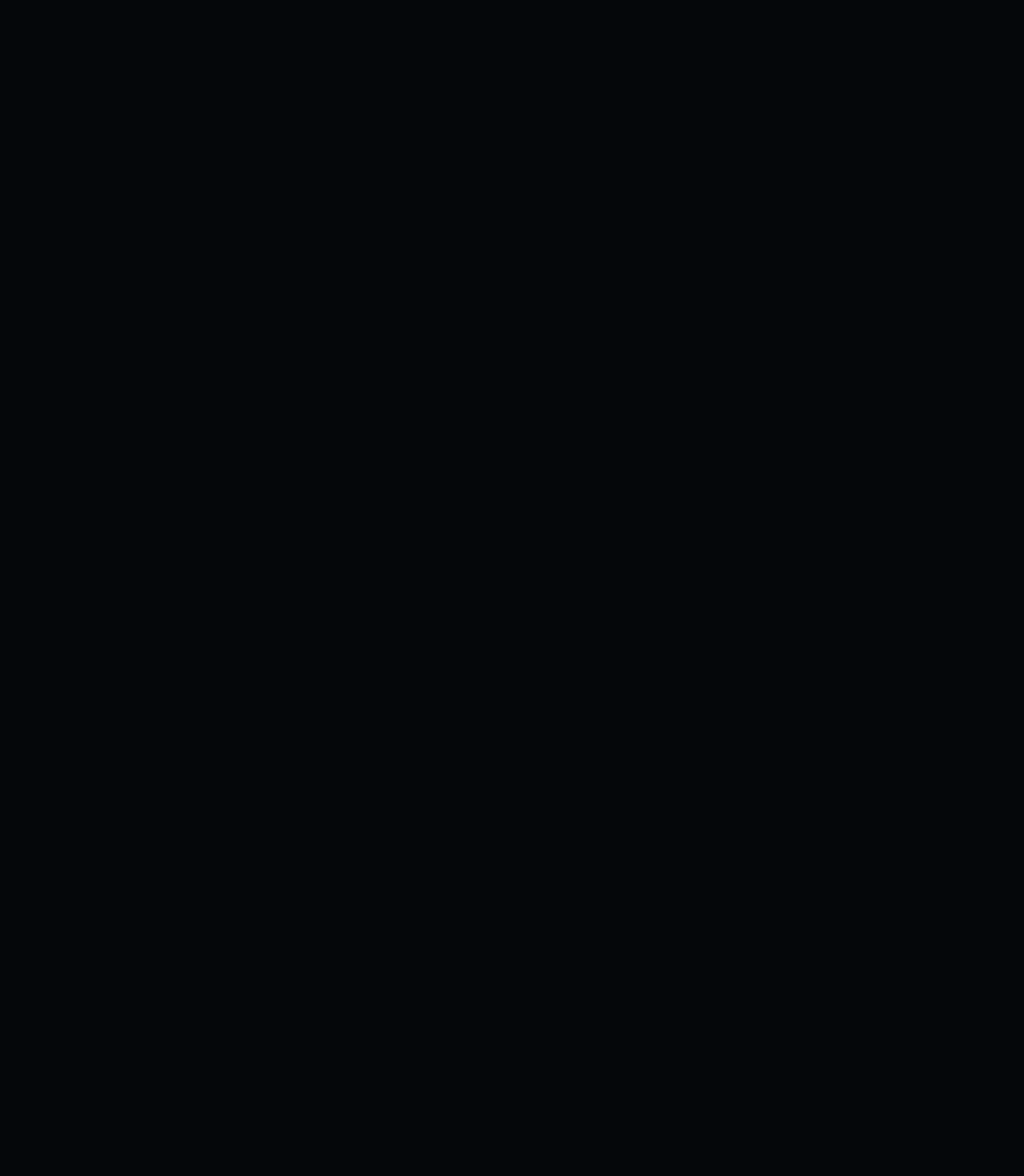
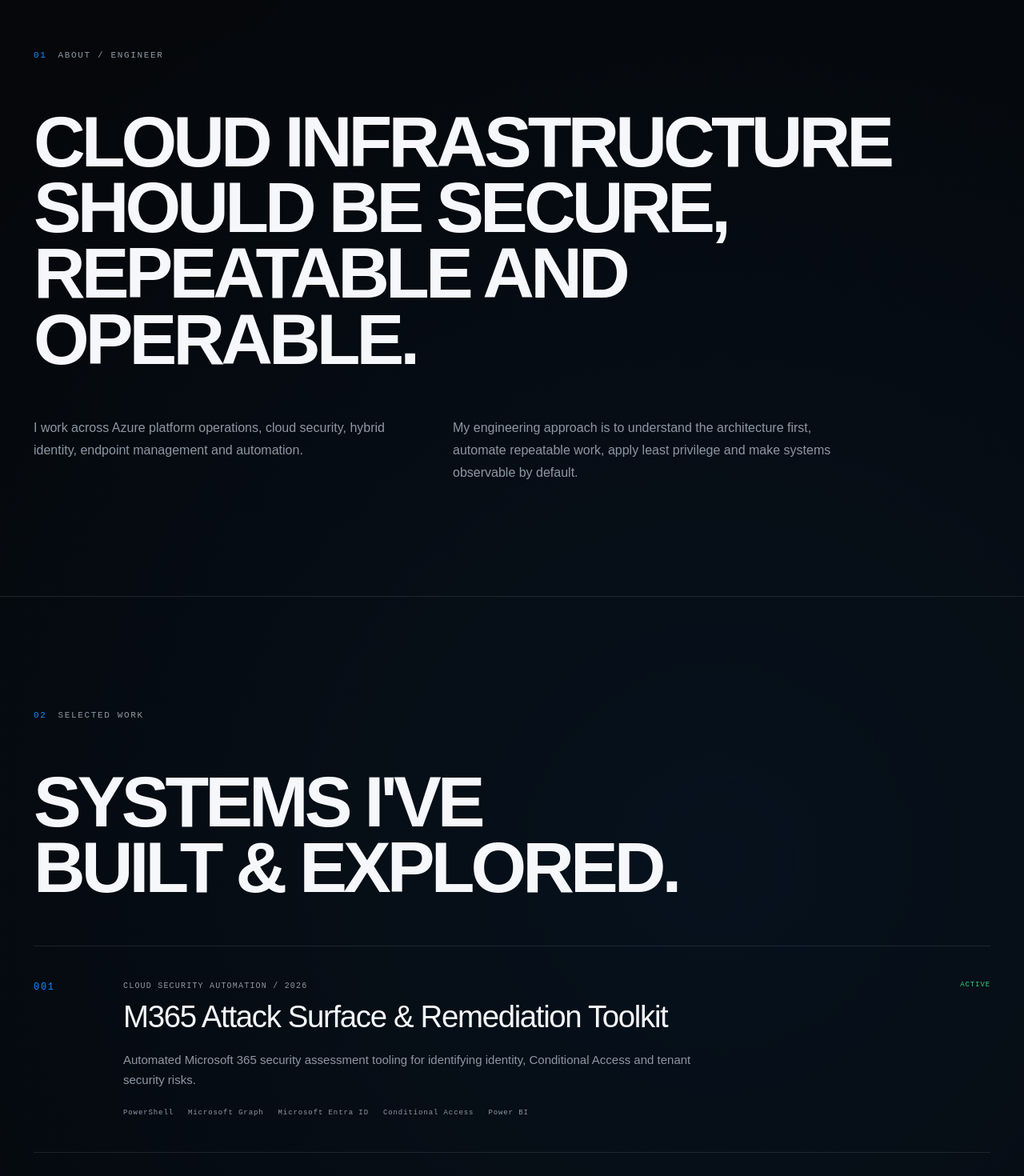
Before and after one commit to obed015/azure-platform-engineering-portfolio, a Next.js app: page / in a window 1280 px wide. Shown: the part 880-2350 px from the top of the page at 80% size. Before the commit the page ends 800 px from the top, so only its background shows below. Built offline with nearby package versions, Linux system fonts and the light colour scheme.

Commit message:
feat: add homepage section architecture

```diff
--- a/src/app/globals.css
+++ b/src/app/globals.css
@@ -325,3 +325,216 @@ a {
     padding: 22px 20px;
   }
 }
+
+/* ========================================
+   SECTION SYSTEM
+======================================== */
+
+.section-shell {
+  position: relative;
+
+  padding: 140px 0;
+
+  border-top: 1px solid var(--border);
+}
+
+.section-shell-content {
+  margin-top: 58px;
+}
+
+.section-shell-title {
+  margin: 0;
+
+  max-width: 1100px;
+
+  font-size: clamp(48px, 7vw, 112px);
+  line-height: 0.92;
+  letter-spacing: -0.055em;
+  font-weight: 800;
+}
+
+.section-shell-body {
+  margin-top: 56px;
+}
+
+.section-intro {
+  max-width: 720px;
+
+  margin: 0;
+
+  color: var(--foreground-muted);
+
+  font-size: clamp(16px, 1.3vw, 20px);
+  line-height: 1.7;
+}
+
+/* ========================================
+   ABOUT
+======================================== */
+
+.about-copy {
+  display: grid;
+  grid-template-columns: repeat(2, minmax(0, 1fr));
+  gap: 48px;
+
+  max-width: 1000px;
+}
+
+.about-copy p {
+  margin: 0;
+
+  color: var(--foreground-muted);
+
+  font-size: clamp(16px, 1.25vw, 19px);
+  line-height: 1.75;
+}
+
+/* ========================================
+   PROJECT PREVIEWS
+======================================== */
+
+.project-preview-list {
+  border-top: 1px solid var(--border);
+}
+
+.project-preview {
+  display: grid;
+  grid-template-columns: 80px minmax(0, 1fr) auto;
+  gap: 32px;
+
+  padding: 42px 0;
+
+  border-bottom: 1px solid var(--border);
+}
+
+.project-preview-number {
+  color: var(--azure);
+
+  font-family: "Courier New", monospace;
+  font-size: 12px;
+  letter-spacing: 0.14em;
+}
+
+.project-preview-category {
+  margin: 0 0 12px;
+
+  color: var(--foreground-muted);
+
+  font-family: "Courier New", monospace;
+  font-size: 10px;
+  letter-spacing: 0.12em;
+  text-transform: uppercase;
+}
+
+.project-preview h3 {
+  margin: 0;
+
+  max-width: 900px;
+
+  font-size: clamp(28px, 3vw, 52px);
+  line-height: 1;
+  letter-spacing: -0.035em;
+}
+
+.project-preview-description {
+  max-width: 760px;
+
+  margin: 22px 0 0;
+
+  color: var(--foreground-muted);
+
+  font-size: 15px;
+  line-height: 1.7;
+}
+
+.project-preview-tech {
+  display: flex;
+  flex-wrap: wrap;
+  gap: 8px 18px;
+
+  margin-top: 22px;
+}
+
+.project-preview-tech span,
+.project-preview-status {
+  font-family: "Courier New", monospace;
+  font-size: 9px;
+  letter-spacing: 0.1em;
+}
+
+.project-preview-tech span {
+  color: var(--foreground-muted);
+}
+
+.project-preview-status {
+  color: var(--success);
+  white-space: nowrap;
+}
+
+/* ========================================
+   CONTACT
+======================================== */
+
+.contact-placeholder {
+  display: flex;
+  flex-wrap: wrap;
+  gap: 18px 32px;
+
+  color: var(--foreground-muted);
+
+  font-family: "Courier New", monospace;
+  font-size: 11px;
+  letter-spacing: 0.13em;
+}
+
+/* ========================================
+   SECTION RESPONSIVE
+======================================== */
+
+@media (max-width: 900px) {
+  .section-shell {
+    padding: 100px 0;
+  }
+
+  .about-copy {
+    grid-template-columns: 1fr;
+    gap: 24px;
+  }
+
+  .project-preview {
+    grid-template-columns: 50px minmax(0, 1fr);
+  }
+
+  .project-preview-status {
+    grid-column: 2;
+  }
+}
+
+@media (max-width: 700px) {
+  .section-shell {
+    padding: 82px 0;
+  }
+
+  .section-shell-content {
+    margin-top: 38px;
+  }
+
+  .section-shell-title {
+    font-size: clamp(46px, 15vw, 76px);
+  }
+
+  .section-shell-body {
+    margin-top: 38px;
+  }
+
+  .project-preview {
+    grid-template-columns: 1fr;
+    gap: 12px;
+
+    padding: 34px 0;
+  }
+
+  .project-preview-status {
+    grid-column: 1;
+  }
+}
--- a/src/app/page.tsx
+++ b/src/app/page.tsx
@@ -1,5 +1,10 @@
+import { About } from "@/components/about/About";
+import { Contact } from "@/components/contact/Contact";
+import { Experience } from "@/components/experience/Experience";
 import { Hero } from "@/components/hero/Hero";
+import { Lab } from "@/components/lab/Lab";
 import { Navigation } from "@/components/navigation/Navigation";
+import { Projects } from "@/components/projects/Projects";
 
 export default function Home() {
   return (
@@ -8,7 +13,18 @@ export default function Home() {
       className="platform-shell"
     >
       <Navigation />
+
       <Hero />
+
+      <About />
+
+      <Projects />
+
+      <Lab />
+
+      <Experience />
+
+      <Contact />
     </main>
   );
 }
--- /dev/null
+++ b/src/components/about/About.tsx
@@ -0,0 +1,37 @@
+import { SectionShell } from "@/components/ui/SectionShell";
+
+export function About() {
+  return (
+    <SectionShell
+      id="about"
+      number="01"
+      label="ABOUT / ENGINEER"
+      title={
+        <>
+          CLOUD INFRASTRUCTURE
+          <br />
+          SHOULD BE SECURE,
+          <br />
+          REPEATABLE AND
+          <br />
+          OPERABLE.
+        </>
+      }
+    >
+      <div className="about-copy">
+        <p>
+          I work across Azure platform operations, cloud
+          security, hybrid identity, endpoint management
+          and automation.
+        </p>
+
+        <p>
+          My engineering approach is to understand the
+          architecture first, automate repeatable work,
+          apply least privilege and make systems
+          observable by default.
+        </p>
+      </div>
+    </SectionShell>
+  );
+}
--- /dev/null
+++ b/src/components/contact/Contact.tsx
@@ -0,0 +1,27 @@
+import { SectionShell } from "@/components/ui/SectionShell";
+
+export function Contact() {
+  return (
+    <SectionShell
+      id="contact"
+      number="05"
+      label="ESTABLISH CONNECTION"
+      title={
+        <>
+          LET&apos;S BUILD
+          <br />
+          SOMETHING
+          <br />
+          RELIABLE.
+        </>
+      }
+    >
+      <div className="contact-placeholder">
+        <span>EMAIL</span>
+        <span>LINKEDIN</span>
+        <span>GITHUB</span>
+        <span>CV</span>
+      </div>
+    </SectionShell>
+  );
+}
--- /dev/null
+++ b/src/components/experience/Experience.tsx
@@ -0,0 +1,26 @@
+import { SectionShell } from "@/components/ui/SectionShell";
+
+export function Experience() {
+  return (
+    <SectionShell
+      id="experience"
+      number="04"
+      label="EXPERIENCE"
+      title={
+        <>
+          FROM SUPPORT
+          <br />
+          TO PLATFORM
+          <br />
+          ENGINEERING.
+        </>
+      }
+    >
+      <p className="section-intro">
+        Building experience across infrastructure,
+        Microsoft Azure, endpoint engineering,
+        cloud security and platform operations.
+      </p>
+    </SectionShell>
+  );
+}
--- /dev/null
+++ b/src/components/lab/Lab.tsx
@@ -0,0 +1,26 @@
+import { SectionShell } from "@/components/ui/SectionShell";
+
+export function Lab() {
+  return (
+    <SectionShell
+      id="lab"
+      number="03"
+      label="HOMELAB"
+      title={
+        <>
+          MY CLOUD
+          <br />
+          DOESN&apos;T START
+          <br />
+          IN THE CLOUD.
+        </>
+      }
+    >
+      <p className="section-intro">
+        Hybrid infrastructure combining Active Directory,
+        Microsoft Entra ID, Microsoft Intune, Windows Server,
+        pfSense and Hyper-V.
+      </p>
+    </SectionShell>
+  );
+}
--- /dev/null
+++ b/src/components/projects/Projects.tsx
@@ -0,0 +1,56 @@
+import { projects } from "@/data/projects";
+import { SectionShell } from "@/components/ui/SectionShell";
+
+export function Projects() {
+  return (
+    <SectionShell
+      id="projects"
+      number="02"
+      label="SELECTED WORK"
+      title={
+        <>
+          SYSTEMS I&apos;VE
+          <br />
+          BUILT &amp; EXPLORED.
+        </>
+      }
+    >
+      <div className="project-preview-list">
+        {projects.map((project) => (
+          <article
+            key={project.id}
+            className="project-preview"
+          >
+            <div className="project-preview-number">
+              {project.number}
+            </div>
+
+            <div className="project-preview-main">
+              <p className="project-preview-category">
+                {project.category} / {project.year}
+              </p>
+
+              <h3>{project.title}</h3>
+
+              <p className="project-preview-description">
+                {project.description}
+              </p>
+
+              <div className="project-preview-tech">
+                {project.technologies.map((technology) => (
+                  <span key={technology}>
+                    {technology}
+                  </span>
+                ))}
+              </div>
+            </div>
+
+            <div className="project-preview-status">
+              {project.status.toUpperCase()}
+            </div>
+          </article>
+        ))}
+      </div>
+    </SectionShell>
+  );
+}
--- /dev/null
+++ b/src/components/ui/SectionShell.tsx
@@ -0,0 +1,37 @@
+import type { ReactNode } from "react";
+import { Container } from "@/components/ui/Container";
+import { SectionLabel } from "@/components/ui/SectionLabel";
+
+interface SectionShellProps {
+  id: string;
+  number: string;
+  label: string;
+  title: ReactNode;
+  children?: ReactNode;
+}
+
+export function SectionShell({
+  id,
+  number,
+  label,
+  title,
+  children,
+}: SectionShellProps) {
+  return (
+    <section id={id} className="section-shell">
+      <Container>
+        <SectionLabel number={number}>{label}</SectionLabel>
+
+        <div className="section-shell-content">
+          <h2 className="section-shell-title">{title}</h2>
+
+          {children && (
+            <div className="section-shell-body">
+              {children}
+            </div>
+          )}
+        </div>
+      </Container>
+    </section>
+  );
+}
```
